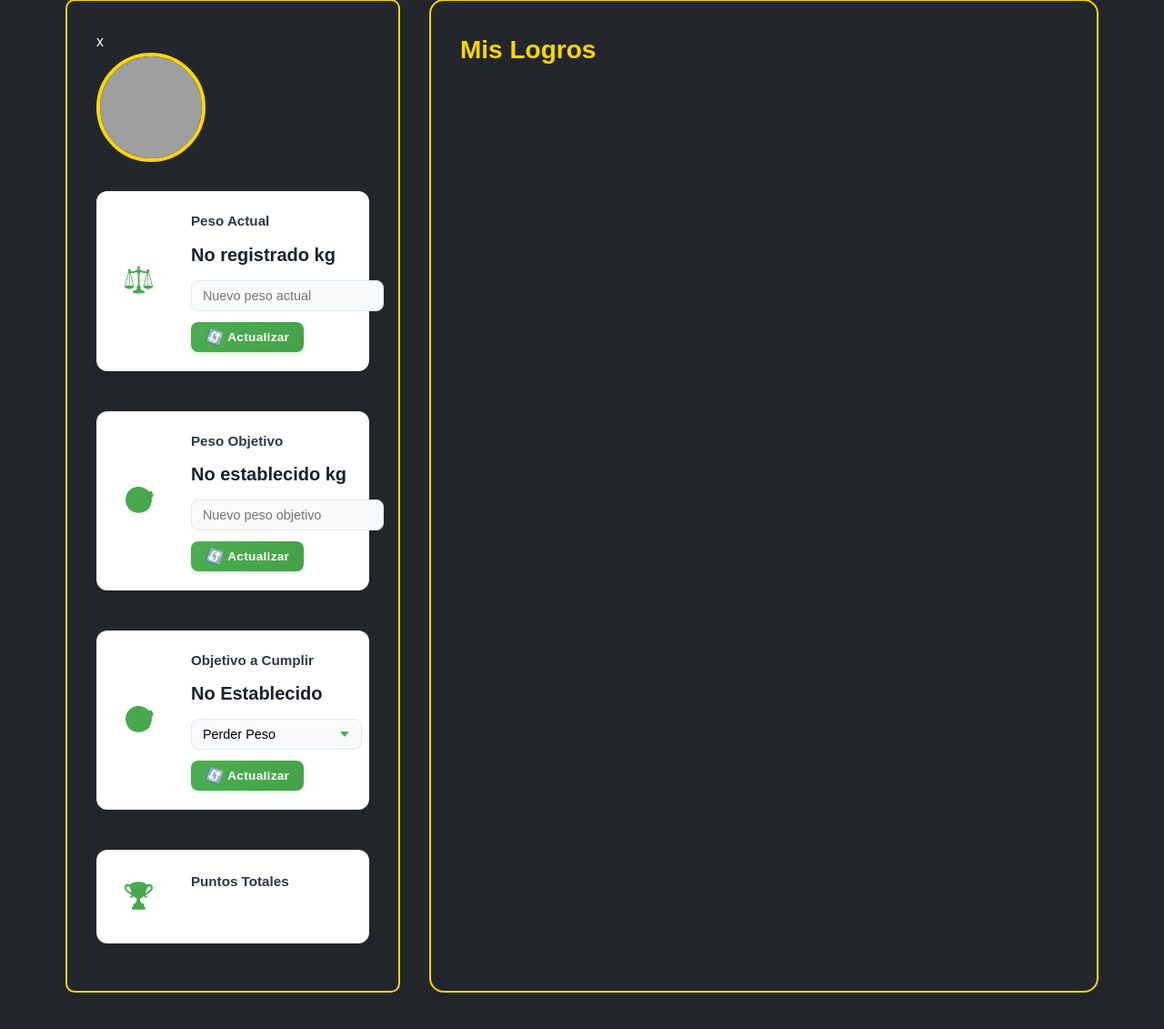
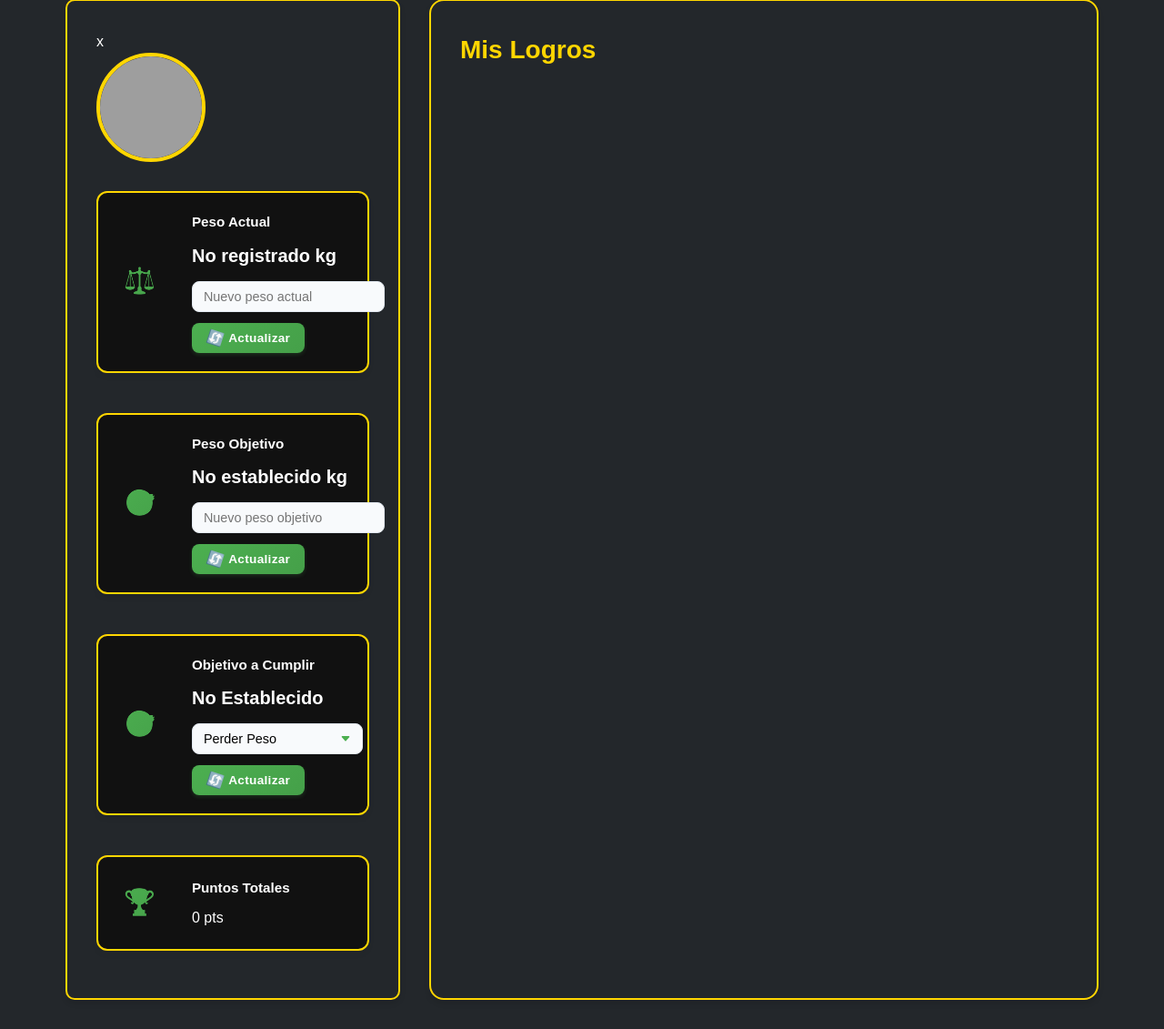
Before and after one commit to VictorArdite/corecraft, a PHP site: page /corecraft/app/views/auth/perfil.php in a window 1280 px wide; the page is wider, and only the part inside the window is pictured. Shown: the part 131-1262 px from the top of that part at 91% size. Before the commit the page ends 1222 px from the top of that part, so only its background shows below. Run offline with PHP 8.4, Linux system fonts and the light colour scheme; the template is opened without the code that fills it, so the values that code supplies are empty; grey boxes are pictures that could not be loaded.

Commit message:
Cambio css

```diff
--- a/public/css/perfil.css
+++ b/public/css/perfil.css
@@ -137,7 +137,7 @@ header nav ul li a:hover, header nav ul li a.active {
 }
 
 .stat-card {
-    background: #ffffff;
+    background: #111;
     border-radius: 12px;
     padding: 1.25rem;
     display: flex;
@@ -145,7 +145,8 @@ header nav ul li a:hover, header nav ul li a.active {
     transition: all 0.3s ease;
     margin-bottom: 1.25rem;
     box-shadow: 0 4px 6px rgba(0, 0, 0, 0.05);
-    border: 1px solid rgba(0, 0, 0, 0.05);
+    border: 2px solid #ffd600;
+    color: #fff;
 }
 
 .stat-card:hover {
@@ -169,10 +170,15 @@ header nav ul li a:hover, header nav ul li a.active {
     margin-left: 1rem;
 }
 
+.stat-info h3,
+.stat-value,
+.stat-info p {
+    color: #fff;
+}
+
 .stat-info h3 {
     margin-bottom: 0.5rem;
     font-size: 0.95rem;
-    color: #2d3748;
     font-weight: 600;
 }
 
@@ -180,7 +186,6 @@ header nav ul li a:hover, header nav ul li a.active {
     font-size: 1.25rem;
     font-weight: 700;
     margin-bottom: 0.75rem;
-    color: #1a202c;
 }
 
 .achievements-section {
```
